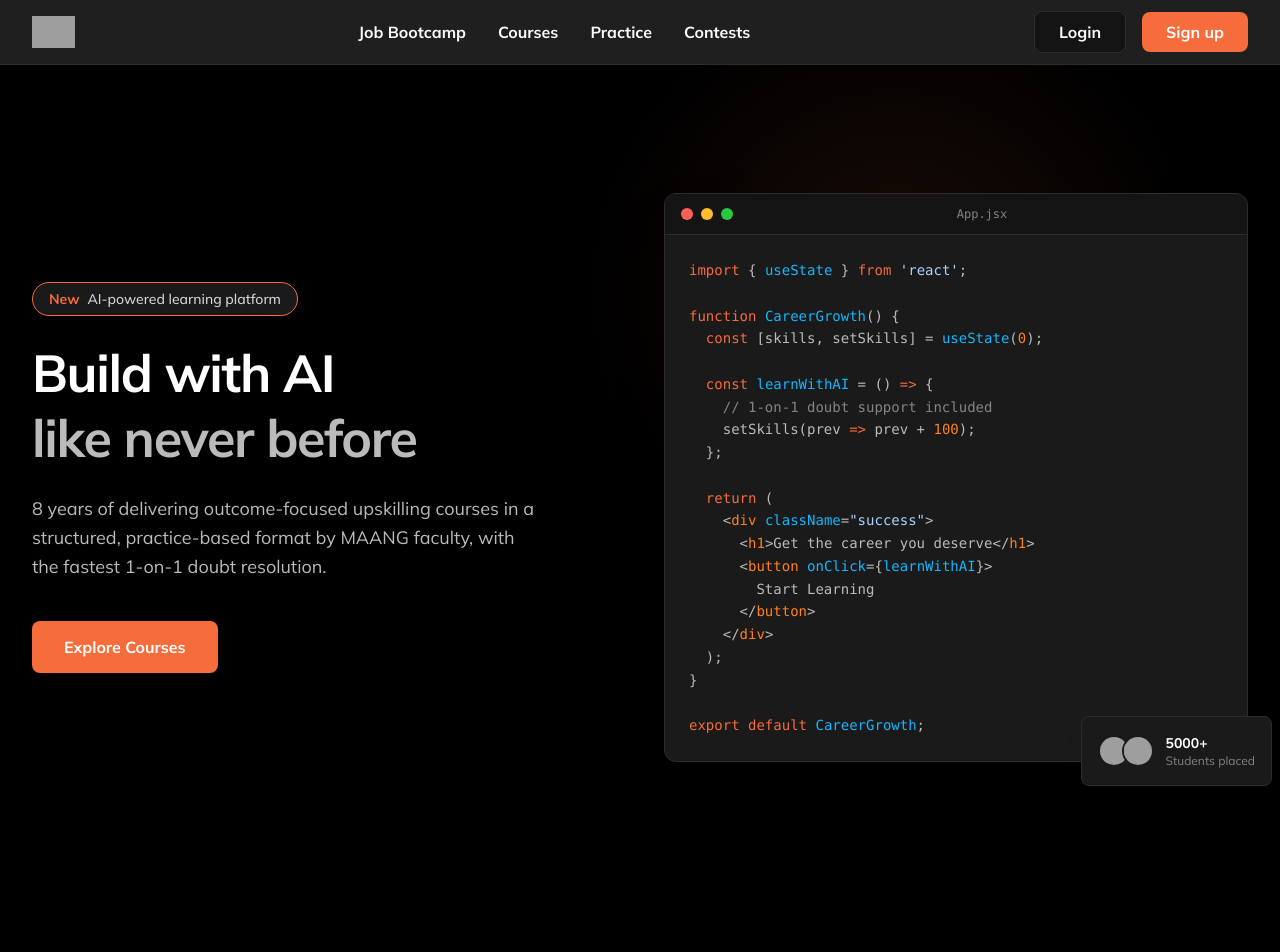
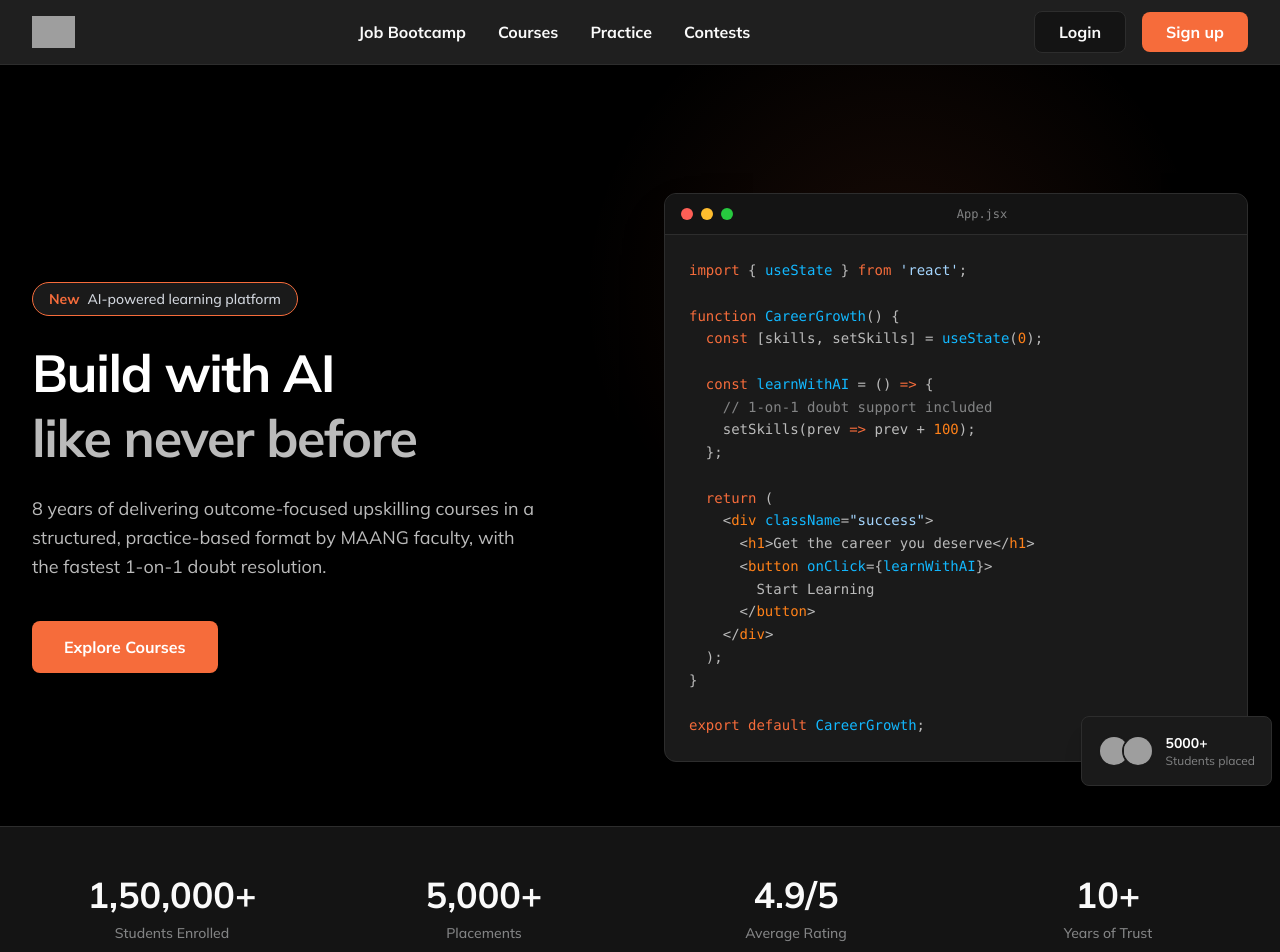
Before and after one commit to Aakif-Kohari/codingninjas-clone, a React (Vite) app: page / in a window 1280 px wide. Shown: the top 952 px of the page. Before the commit the page ends 826 px from the top, so only its background shows below. Built offline with nearby package versions, Linux system fonts and the light colour scheme; grey boxes are pictures that could not be loaded.

Commit message:
Add StatsBar with placeholder numbers

```diff
--- /dev/null
+++ b/src/components/StatsBar.jsx
@@ -0,0 +1,33 @@
+const StatsBar = () => {
+  return (
+    <div className="bg-[#141414] border-y border-[#2d2d2d] py-12">
+      <div className="max-w-7xl mx-auto px-4 sm:px-6 lg:px-8">
+        <div className="grid grid-cols-2 md:grid-cols-4 gap-8 text-center">
+
+          <div className="flex flex-col items-center">
+            <h3 className="text-3xl md:text-4xl font-bold text-[#fafafa] mb-2">1,50,000+</h3>
+            <p className="text-[#838485] font-medium text-sm">Students Enrolled</p>
+          </div>
+
+          <div className="flex flex-col items-center">
+            <h3 className="text-3xl md:text-4xl font-bold text-[#fafafa] mb-2">5,000+</h3>
+            <p className="text-[#838485] font-medium text-sm">Placements</p>
+          </div>
+
+          <div className="flex flex-col items-center">
+            <h3 className="text-3xl md:text-4xl font-bold text-[#fafafa] mb-2">4.9/5</h3>
+            <p className="text-[#838485] font-medium text-sm">Average Rating</p>
+          </div>
+
+          <div className="flex flex-col items-center">
+            <h3 className="text-3xl md:text-4xl font-bold text-[#fafafa] mb-2">10+</h3>
+            <p className="text-[#838485] font-medium text-sm">Years of Trust</p>
+          </div>
+
+        </div>
+      </div>
+    </div>
+  )
+}
+
+export default StatsBar
--- a/src/pages/Home.jsx
+++ b/src/pages/Home.jsx
@@ -1,11 +1,13 @@
 import Navbar from '../components/Navbar'
 import Hero from '../components/Hero'
+import StatsBar from '../components/StatsBar'
 
 function Home() {
   return (
     <div className="min-h-screen bg-[#000000]">
       <Navbar />
       <Hero />
+      <StatsBar />
     </div>
   )
 }
```
